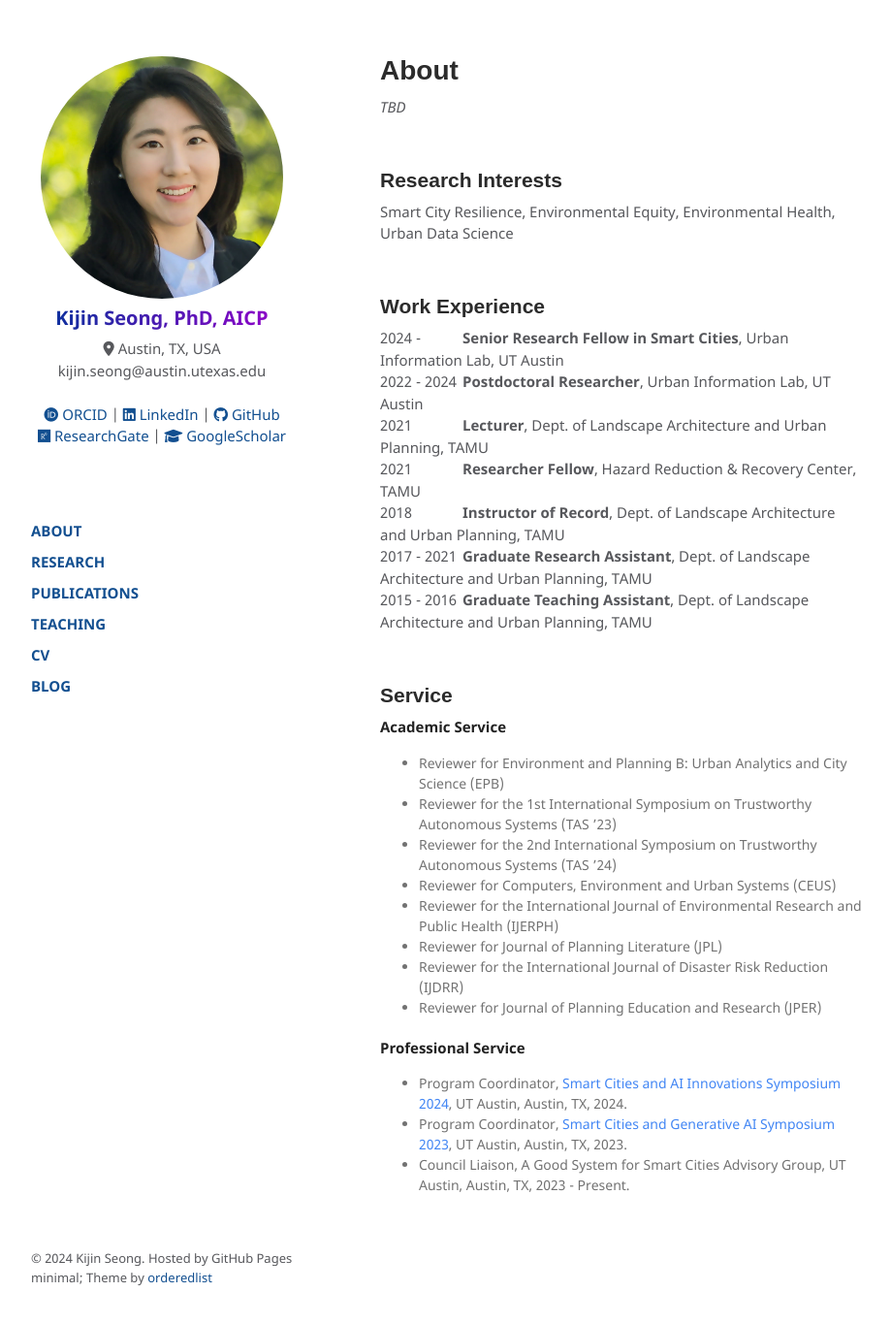
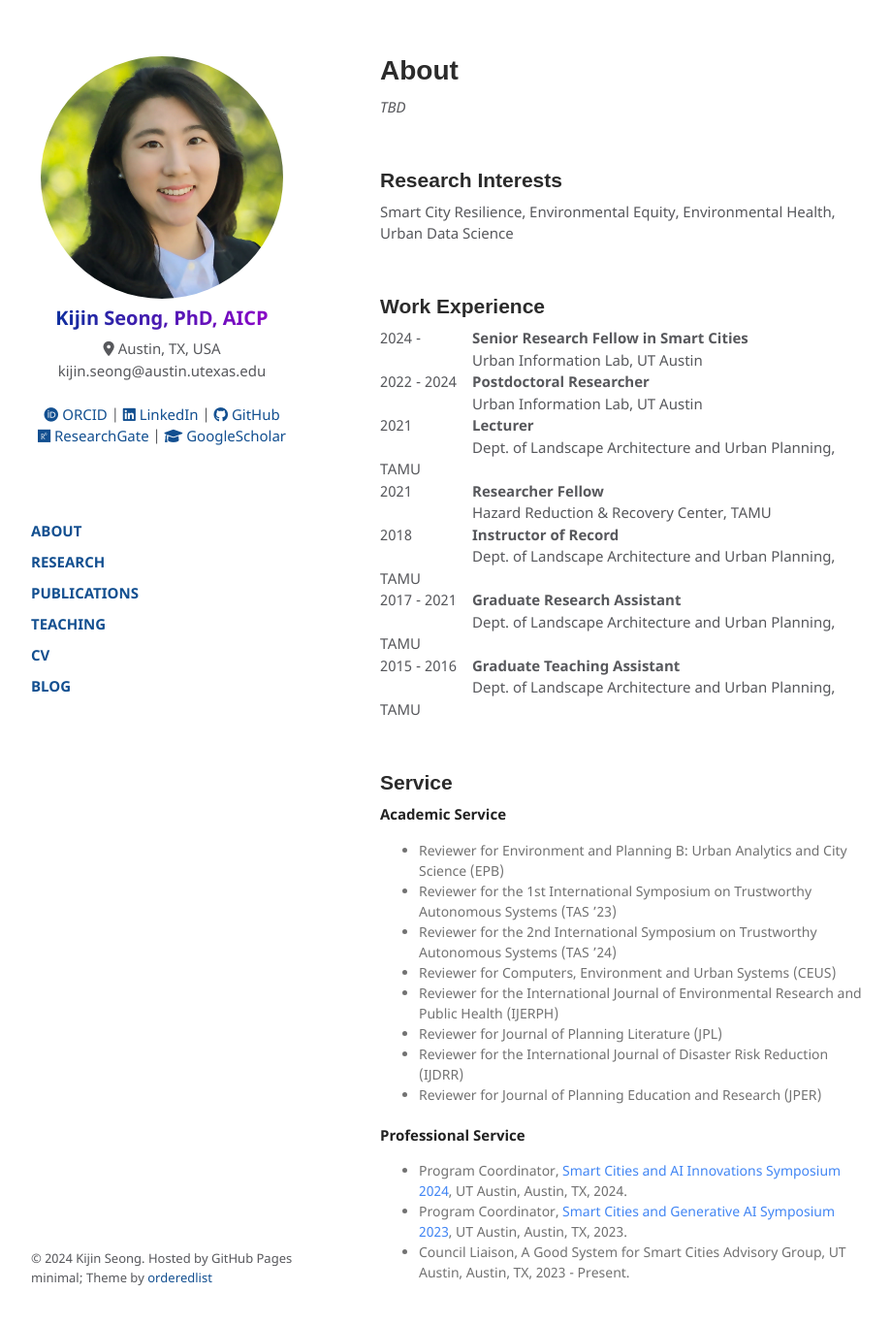
Before and after one commit to kijinseong/kijinseong.github.io, a Jekyll site: the page built from pages/about.md, in a window 1280 px wide and 1392 px high. Shown: the top 1365 px of the window at 97% size, without its empty margins (178-1097 px from the left). Built offline with Jekyll 4.4.1, drawn with Linux system fonts in a browser that asks for light colours.

Commit message:
Modify WE

```diff
--- a/pages/about.md
+++ b/pages/about.md
@@ -18,13 +18,20 @@ Smart City Resilience, Environmental Equity, Environmental Health, Urban Data Sc
 
 ## Work Experience
 <p>
-<span style="display:inline-block; width: 85px;">2024 -</span><b>Senior Research Fellow in Smart Cities</b>, Urban Information Lab, UT Austin<br />
-<span style="display:inline-block; width: 85px;">2022 - 2024</span><b>Postdoctoral Researcher</b>, Urban Information Lab, UT Austin<br />
-<span style="display:inline-block; width: 85px;">2021 </span><b>Lecturer</b>, Dept. of Landscape Architecture and Urban Planning, TAMU<br />
-<span style="display:inline-block; width: 85px;">2021 </span><b>Researcher Fellow</b>, Hazard Reduction & Recovery Center, TAMU<br />
-<span style="display:inline-block; width: 85px;">2018 </span><b>Instructor of Record</b>, Dept. of Landscape Architecture and Urban Planning, TAMU<br />
-<span style="display:inline-block; width: 85px;">2017 - 2021 </span><b>Graduate Research Assistant</b>, Dept. of Landscape Architecture and Urban Planning, TAMU<br />
-<span style="display:inline-block; width: 85px;">2015 - 2016 </span><b>Graduate Teaching Assistant</b>, Dept. of Landscape Architecture and Urban Planning, TAMU
+<span style="display:inline-block; width: 95px;">2024 -</span><b>Senior Research Fellow in Smart Cities</b><br />
+<span style="display:inline-block; text-indent: 95px;">Urban Information Lab, UT Austin</span><br />
+<span style="display:inline-block; width: 95px;">2022 - 2024</span><b>Postdoctoral Researcher</b><br />
+<span style="display:inline-block; text-indent: 95px;">Urban Information Lab, UT Austin</span><br />
+<span style="display:inline-block; width: 95px;">2021 </span><b>Lecturer</b><br />
+<span style="display:inline-block; text-indent: 95px;">Dept. of Landscape Architecture and Urban Planning, TAMU</span><br />
+<span style="display:inline-block; width: 95px;">2021 </span><b>Researcher Fellow</b><br />
+<span style="display:inline-block; text-indent: 95px;">Hazard Reduction & Recovery Center, TAMU</span><br />
+<span style="display:inline-block; width: 95px;">2018 </span><b>Instructor of Record</b><br />
+<span style="display:inline-block; text-indent: 95px;">Dept. of Landscape Architecture and Urban Planning, TAMU</span><br />
+<span style="display:inline-block; width: 95px;">2017 - 2021</span><b>Graduate Research Assistant</b><br />
+<span style="display:inline-block; text-indent: 95px;">Dept. of Landscape Architecture and Urban Planning, TAMU</span><br />
+<span style="display:inline-block; width: 95px;">2015 - 2016</span><b>Graduate Teaching Assistant</b><br />
+<span style="display:inline-block; text-indent: 95px;">Dept. of Landscape Architecture and Urban Planning, TAMU</span>
 </p>
 
 <br />
```
